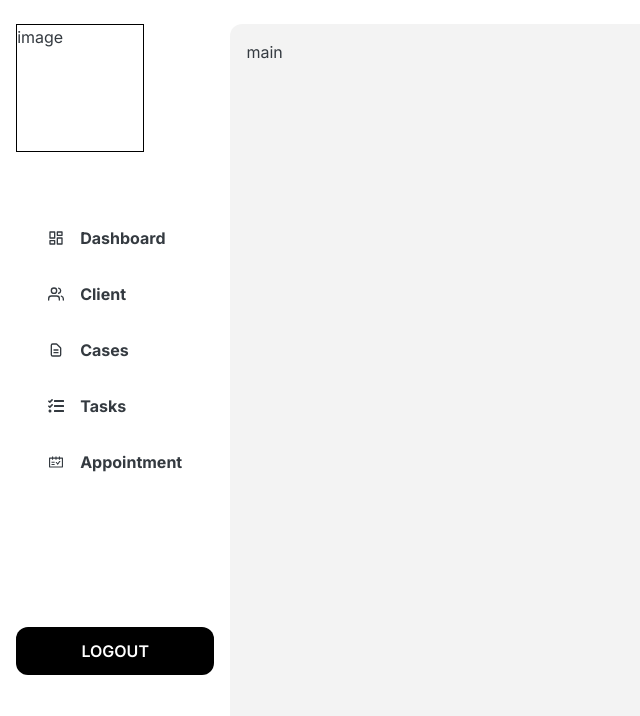
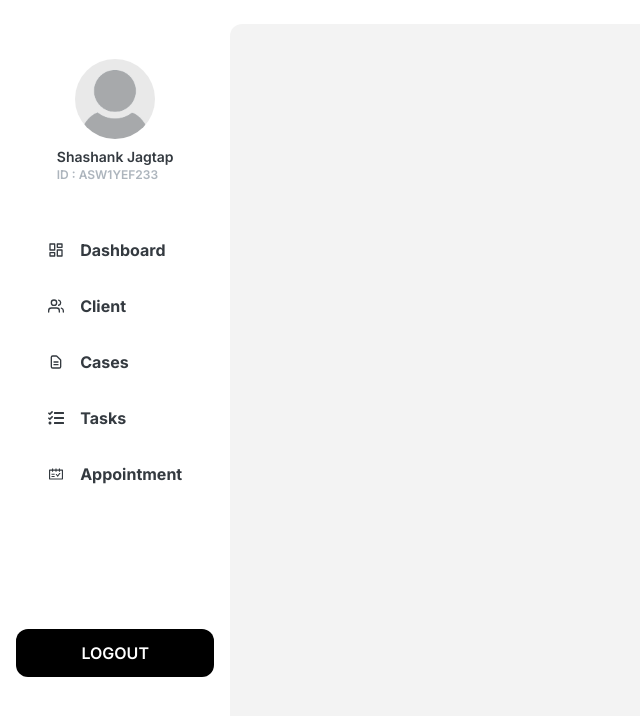
Before and after one commit to Oddwarrior/SIH_SERVER3k, a React (Vite) app in the folder client/: page / in a window 1280 px wide. Shown: the top 716 px of the page, without its empty margins (0-640 px from the left). Built offline with nearby package versions, Linux system fonts and the light colour scheme.

Commit message:
update:routes added

```diff
--- a/client/src/App.jsx
+++ b/client/src/App.jsx
@@ -1,16 +1,23 @@
 import { useState } from 'react'
-import reactLogo from './assets/react.svg'
-import viteLogo from '/vite.svg'
+import { BrowserRouter, Routes, Route } from "react-router-dom";
 import Home from './pages/Home'
 
 
 function App() {
-  const [count, setCount] = useState(0)
 
   return (
-    <div className=' font-inter text-text-primary'>
-      <Home />
-    </div>
+    <BrowserRouter>
+      <Routes>
+        <Route path='/' element={<Home />} >
+          <Route path='/dashboard' element={<div>dashboard</div>} />
+          <Route path='/clients' element={<div>clients</div>} />
+          <Route path='/cases' element={<div>cases</div>} />
+          <Route path='/tasks' element={<div>tasks</div>} />
+          <Route path='/appointments' element={<div>appointments</div>} />
+        </Route >
+        <Route path='/login' element={<div>Login</div>} />
+      </Routes>
+    </BrowserRouter>
   )
 }
 
--- a/client/src/componenets/Main.jsx
+++ b/client/src/componenets/Main.jsx
@@ -1,10 +1,11 @@
 import React from 'react'
+import { Outlet } from 'react-router-dom'
 
 function Main() {
     return (
         <div className='py-6 pr-6 h-screen w-full' >
             <div className=' h-full w-full p-4 bg-background-secondary rounded-xl'>
-                main
+                <Outlet />
             </div>
         </div>
     )
--- a/client/src/componenets/Sidebar.jsx
+++ b/client/src/componenets/Sidebar.jsx
@@ -2,38 +2,43 @@ import React from 'react'
 import { LuLayoutDashboard } from 'react-icons/lu'
 import { HiOutlineDocumentText } from 'react-icons/hi'
 import { FiUsers } from 'react-icons/fi'
-import { GrTask, GrSchedules } from 'react-icons/gr'
 import { AiOutlineSchedule } from 'react-icons/ai'
 import { FaTasks } from 'react-icons/fa'
+import { Link } from 'react-router-dom'
 
+import pfp from '../assets/default-pfp.png'
 
 function Sidebar() {
     return (
-        <div className=' p-6 grid grid-rows-[20%_auto] gap-8 justify-center  w-full h-full'>
-            <section className=' w-32 h-32  border border-black'>
-                image
+        <div className=' p-6 pt-12 grid grid-rows-[20%_auto] gap-6 justify-center  w-full h-full'>
+            <section className=' w-full flex  flex-col gap-2 justify-center items-center'>
+                <img className='w-20 rounded-full object-contain' src={pfp} />
+                <section>
+                    <h1 className='text-sm font-semibold'>Shashank Jagtap</h1>
+                    <h1 className=' text-xs  text-text-secondary font-semibold'>ID : ASW1YEF233</h1>
+                </section>
             </section>
             <ul className=' flex flex-col gap-2 p-2 w-full items-center font-bold'>
-                <button className=' flex gap-4  py-3 px-6  rounded-xl w-full items-center justify-start hover:text-accent  focus:bg-accent focus:text-white duration-500 cursor-pointer'>
+                <Link to='/dashboard' className=' flex gap-4  py-3 px-6  rounded-xl w-full items-center justify-start hover:text-accent  focus:bg-accent focus:text-white duration-500 cursor-pointer'>
                     <LuLayoutDashboard />
                     <h1>Dashboard</h1>
-                </button>
-                <button className=' flex gap-4  py-3 px-6  rounded-xl w-full items-center justify-start hover:text-accent  focus:bg-accent focus:text-white duration-500 cursor-pointer'>
+                </Link>
+                <Link to='/clients' className=' flex gap-4  py-3 px-6  rounded-xl w-full items-center justify-start hover:text-accent  focus:bg-accent focus:text-white duration-500 cursor-pointer'>
                     <FiUsers />
                     <h1>Client</h1>
-                </button>
-                <button className=' flex gap-4  py-3 px-6  rounded-xl w-full items-center justify-start hover:text-accent  focus:bg-accent focus:text-white duration-500 cursor-pointer'>
+                </Link>
+                <Link to='/cases' className=' flex gap-4  py-3 px-6  rounded-xl w-full items-center justify-start hover:text-accent  focus:bg-accent focus:text-white duration-500 cursor-pointer'>
                     <HiOutlineDocumentText />
                     <h1>Cases</h1>
-                </button>
-                <button className=' flex gap-4  py-3 px-6  rounded-xl w-full items-center justify-start hover:text-accent  focus:bg-accent focus:text-white duration-500 cursor-pointer'>
+                </Link>
+                <Link to='/tasks' className=' flex gap-4  py-3 px-6  rounded-xl w-full items-center justify-start hover:text-accent  focus:bg-accent focus:text-white duration-500 cursor-pointer'>
                     <FaTasks />
                     <h1>Tasks</h1>
-                </button>
-                <button className=' flex gap-4  py-3 px-6  rounded-xl w-full items-center justify-start hover:text-accent  focus:bg-accent focus:text-white duration-500 cursor-pointer'>
+                </Link>
+                <Link to='/appointments' className=' flex gap-4  py-3 px-6  rounded-xl w-full items-center justify-start hover:text-accent  focus:bg-accent focus:text-white duration-500 cursor-pointer'>
                     <AiOutlineSchedule />
                     <h1>Appointment</h1>
-                </button>
+                </Link>
             </ul>
             <button className='flex gap-4 w-full max-h-12 py-3 px-6  rounded-xl  items-center justify-center text-white font-semibold bg-black'>
                 LOGOUT
--- a/client/src/pages/Home.jsx
+++ b/client/src/pages/Home.jsx
@@ -4,7 +4,7 @@ import Main from '../componenets/Main'
 
 function Home() {
     return (
-        <div className=' grid grid-cols-[18%_auto] w-full h-screen'>
+        <div className=' grid grid-cols-[18%_auto] w-full h-screen font-inter text-text-primary'>
             <Sidebar />
             <Main />
         </div>
```
Also changed, not shown: client/src/assets/default-pfp.png (added).
